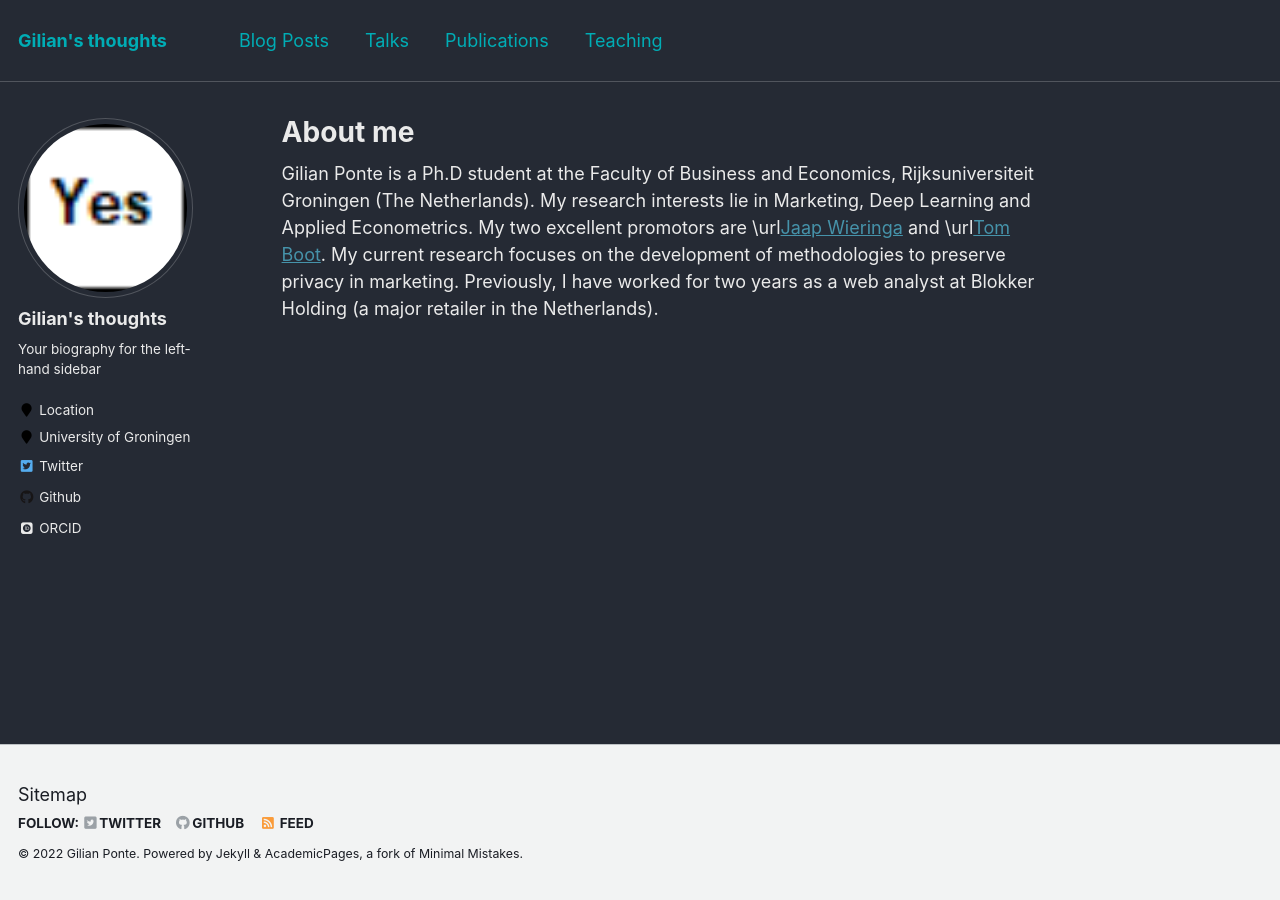
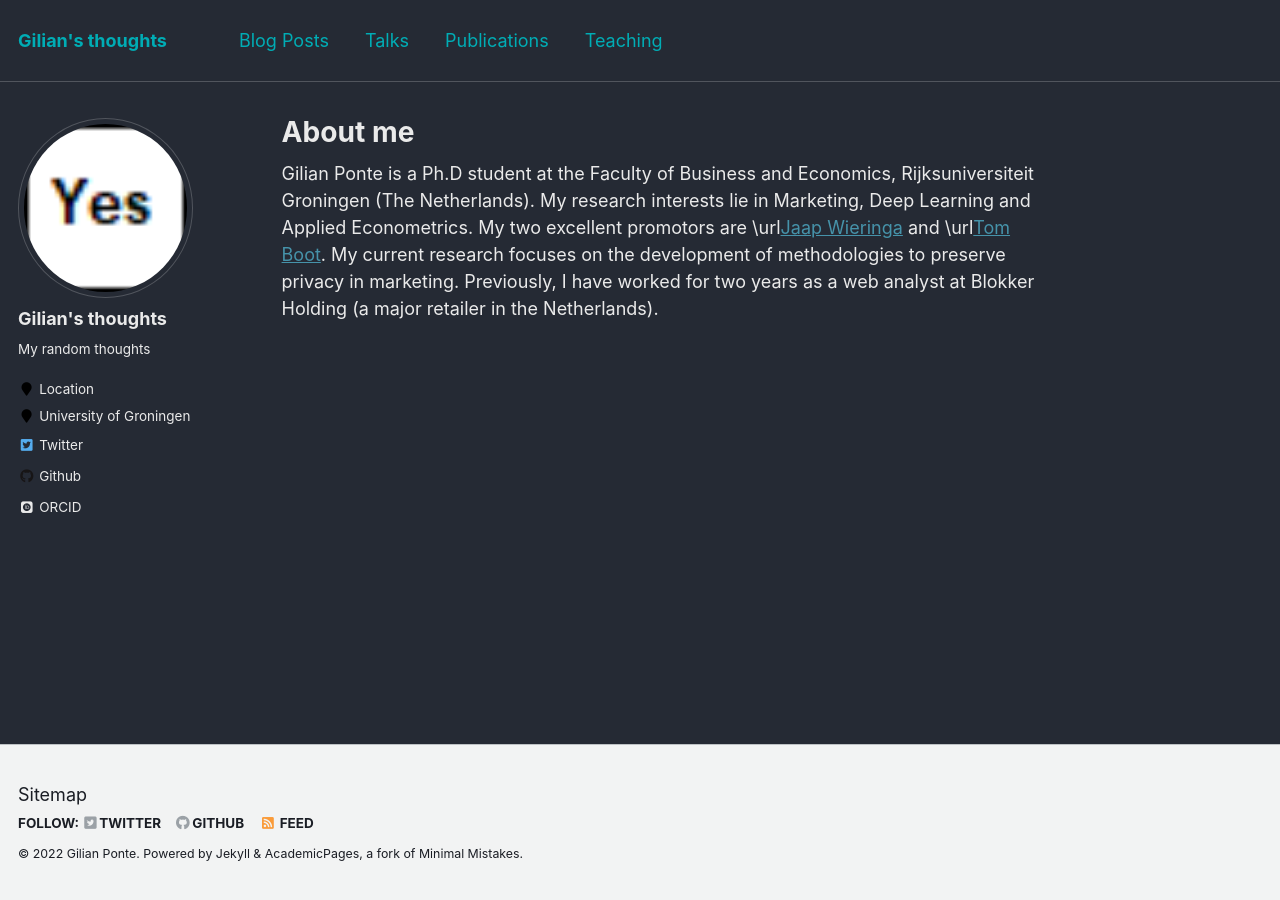
Before and after one commit to GilianPonte/gilianponte.github.io, a Jekyll site: the page built from _pages/about.md, in a window 1280 px wide. Built offline with Jekyll 4.4.1, drawn with Linux system fonts in a browser that asks for light colours; some web fonts are replaced.

Commit message:
Update _config.yml

```diff
--- a/_config.yml
+++ b/_config.yml
@@ -82,7 +82,7 @@ analytics:
 author:
   name             : "Gilian's thoughts"
   avatar           : "https://github.com/GilianPonte/gilianponte.github.io/blob/master/files/yes.png"
-  bio              : "Your biography for the left-hand sidebar"
+  bio              : "My random thoughts"
   location         : "Location"
   employer         : "University of Groningen"
   pubmed           :
```
